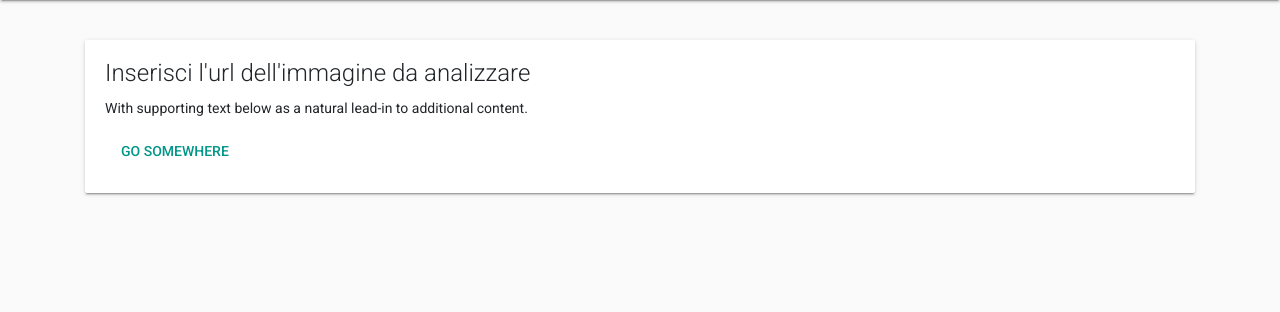
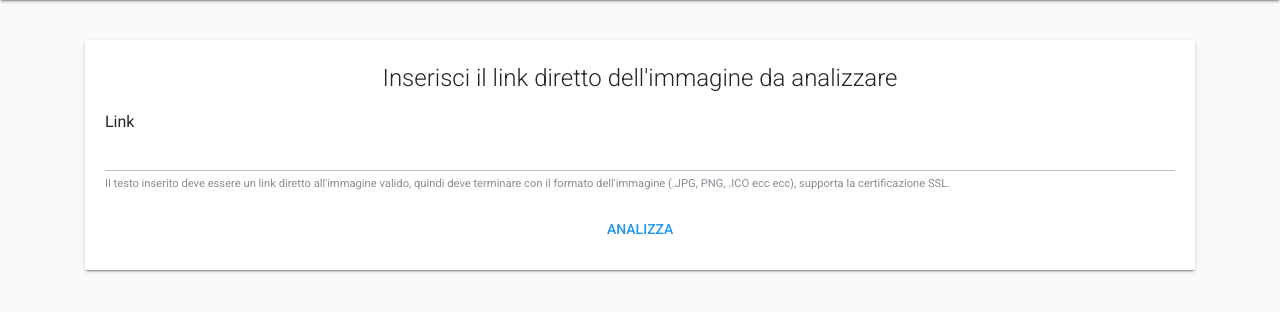
Before and after one commit to PoW3rKj/FaceYou, a PHP site: page / in a window 1280 px wide. Shown: the part 56-368 px from the top of the page. Run offline with PHP 8.4, Linux system fonts and the light colour scheme; some libraries are stand-ins or nearby versions.

Commit message:
Home - Card Direct Link Image
Added TextField for direct link image
Added simple modal for future image displaying

```diff
--- a/index.php
+++ b/index.php
@@ -40,12 +40,46 @@
 <div class="container">
     <div class="card" style="margin-top: 40px">
         <div class="card-body">
-            <h4 class="card-title">Inserisci l'url dell'immagine da analizzare</h4>
-            <p class="card-text">With supporting text below as a natural lead-in to additional content.</p>
-            <a href="#" class="btn btn-primary">Go somewhere</a>
+            <p style="font-weight: 300; text-align: center; font-size: 1.5rem;">Inserisci il link diretto dell'immagine da analizzare</p>
+
+            <label for="inputPassword5">Link</label>
+            <input type="link" id="inputImageLink" class="form-control" data-toggle="modal" data-target="#myModal" aria-describedby="imageHelpBlock" style="background-image: linear-gradient(0deg,#2196f3 2px,rgba(0,150,136,0) 0),linear-gradient(0deg,rgba(0,0,0,.26) 1px,transparent 0);">
+            <small id="imageHelpBlock" class="form-text text-muted">
+                Il testo inserito deve essere un link diretto all'immagine valido, quindi deve terminare con il formato dell'immagine (.JPG, PNG, .ICO ecc ecc), supporta la certificazione SSL.
+            </small>
+
+            <div style="text-align: center; margin-top: 20px;"><button type="button" class="btn btn-primary" data-toggle="modal" data-target="#exampleModal" style="color: #2196f3;">ANALIZZA</button></div>
+
+            <!-- Button trigger modal -->
+
+
+            <!-- Modal -->
+            <div class="modal fade" id="exampleModal" tabindex="-1" role="dialog" aria-labelledby="exampleModalLabel" aria-hidden="true">
+                <div class="modal-dialog modal-lg" role="document">
+                    <div class="modal-content">
+                        <div class="modal-header">
+                            <h5 class="modal-title" id="exampleModalLabel">Analisi in corso...</h5>
+                            <button type="button" class="close" data-dismiss="modal" aria-label="Close">
+                                <span aria-hidden="true">&times;</span>
+                            </button>
+                        </div>
+                        <div class="modal-body">
+
+                        </div>
+                        <div class="modal-footer">
+                            <button type="button" class="btn btn-secondary" data-dismiss="modal">Chiudi</button>
+                        </div>
+                    </div>
+                </div>
+            </div>
+
         </div>
     </div>
 </div>
+
+
+
+
 
 
 <!-- Optional JavaScript -->
@@ -54,5 +88,8 @@
 <script src="https://unpkg.com/popper.js@1.12.6/dist/umd/popper.js" integrity="sha384-fA23ZRQ3G/J53mElWqVJEGJzU0sTs+SvzG8fXVWP+kJQ1lwFAOkcUOysnlKJC33U" crossorigin="anonymous"></script>
 <script src="https://unpkg.com/bootstrap-material-design@4.0.0-beta.4/dist/js/bootstrap-material-design.js" integrity="sha384-3xciOSDAlaXneEmyOo0ME/2grfpqzhhTcM4cE32Ce9+8DW/04AGoTACzQpphYGYe" crossorigin="anonymous"></script>
 <script>$(document).ready(function() { $('body').bootstrapMaterialDesign(); });</script>
+<script type="text/javascript">
+    $('#myModal').modal('toggle')
+</script>
 </body>
 </html>
```
